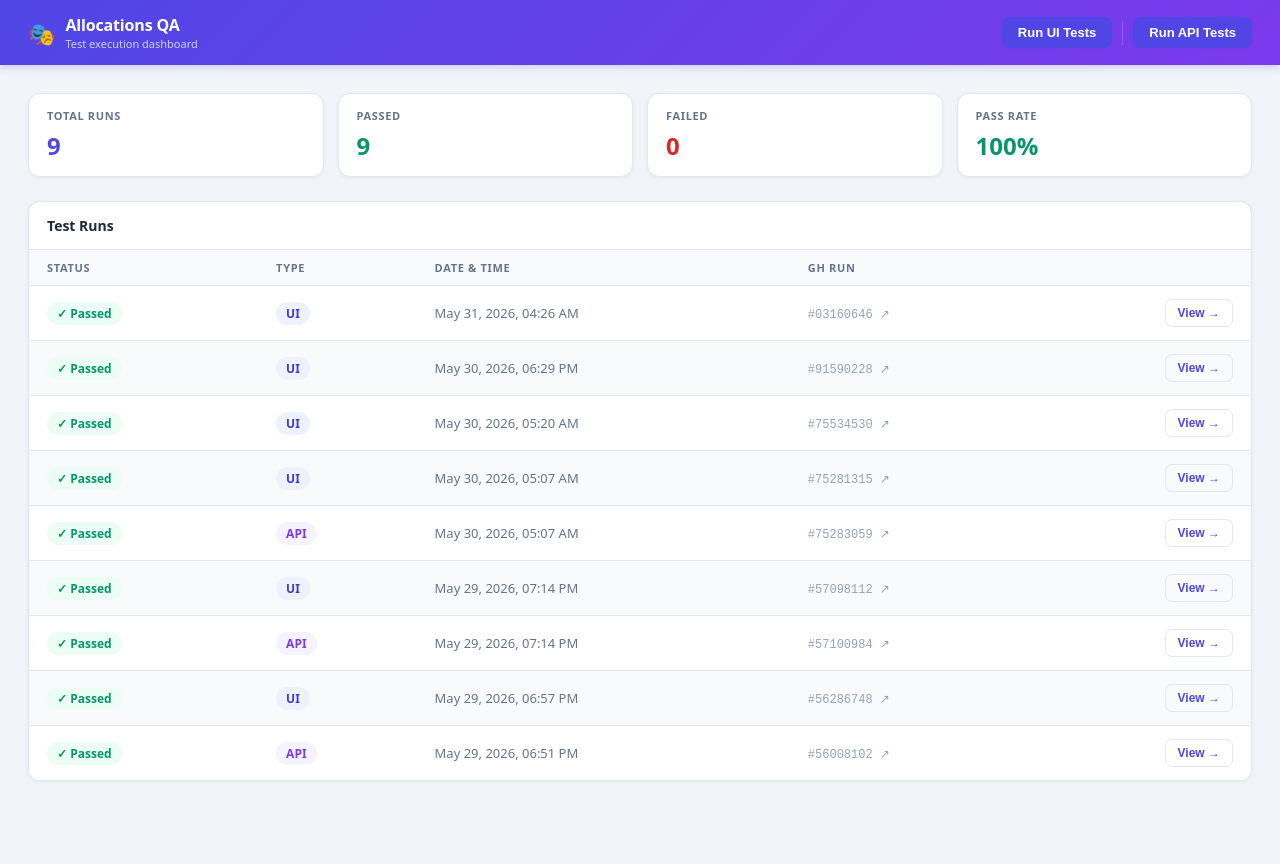
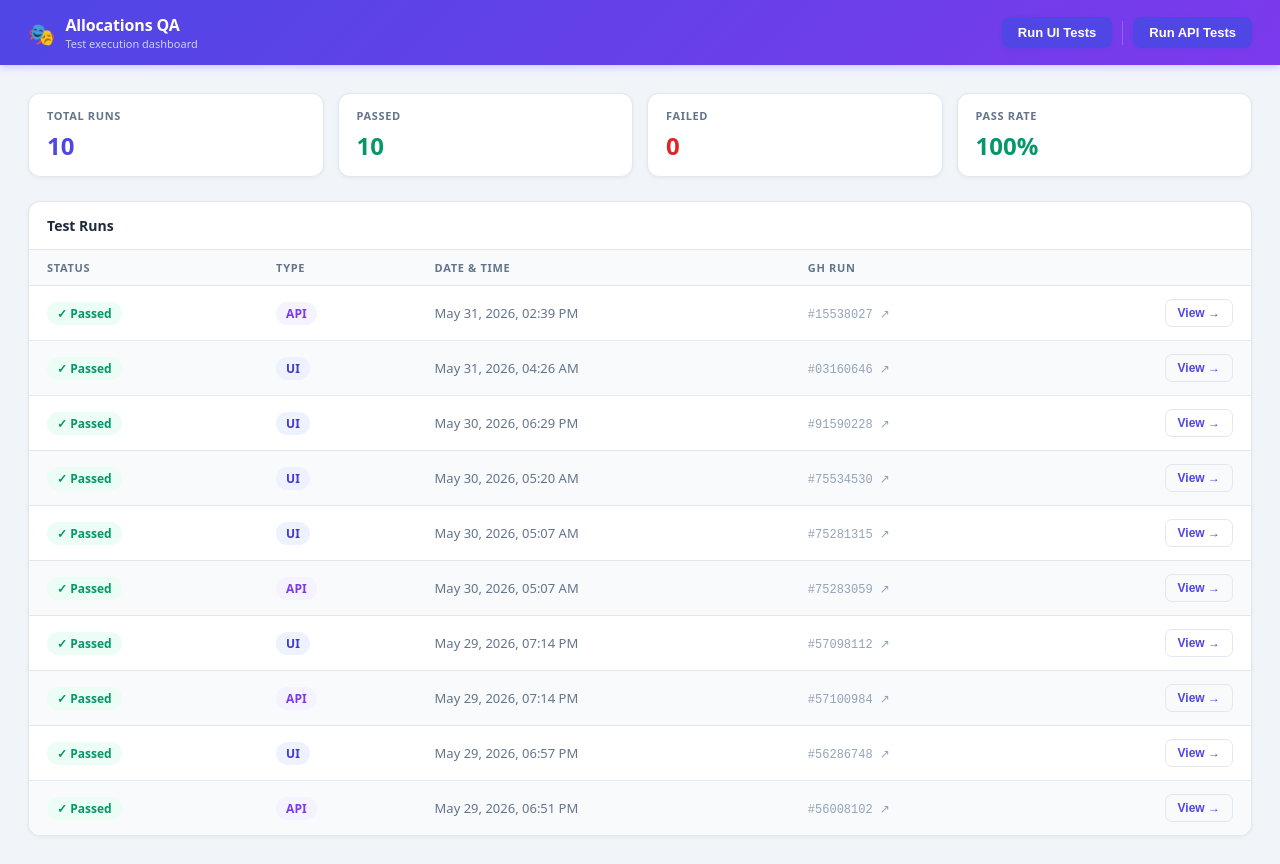
Before and after one commit to Assign4/allocations-qa, a Next.js app: page / in a window 1280 px wide. Before the commit the page ends 809 px from the top, so only its background shows below. Built offline with nearby package versions, Linux system fonts and the light colour scheme.

Commit message:
chore: update API test report [skip ci]

```diff
--- a/public/last-updated.json
+++ b/public/last-updated.json
@@ -1 +1 @@
-{"timestamp": 1780201585720, "type": "ui"}
+{"timestamp": 1780238377278, "type": "api"}
--- a/public/runs.json
+++ b/public/runs.json
@@ -1,4 +1,11 @@
 [
+  {
+    "id": "26715538027",
+    "type": "api",
+    "status": "passed",
+    "date": "2026-05-31T14:39:37.491Z",
+    "runUrl": "https://github.com/Assign4/allocations-qa/actions/runs/26715538027"
+  },
   {
     "id": "26703160646",
     "type": "ui",
```
Also changed, not shown: public/api-report.html (+1 -1 lines), 1 other file (tests, documents, lock files or other folders).
